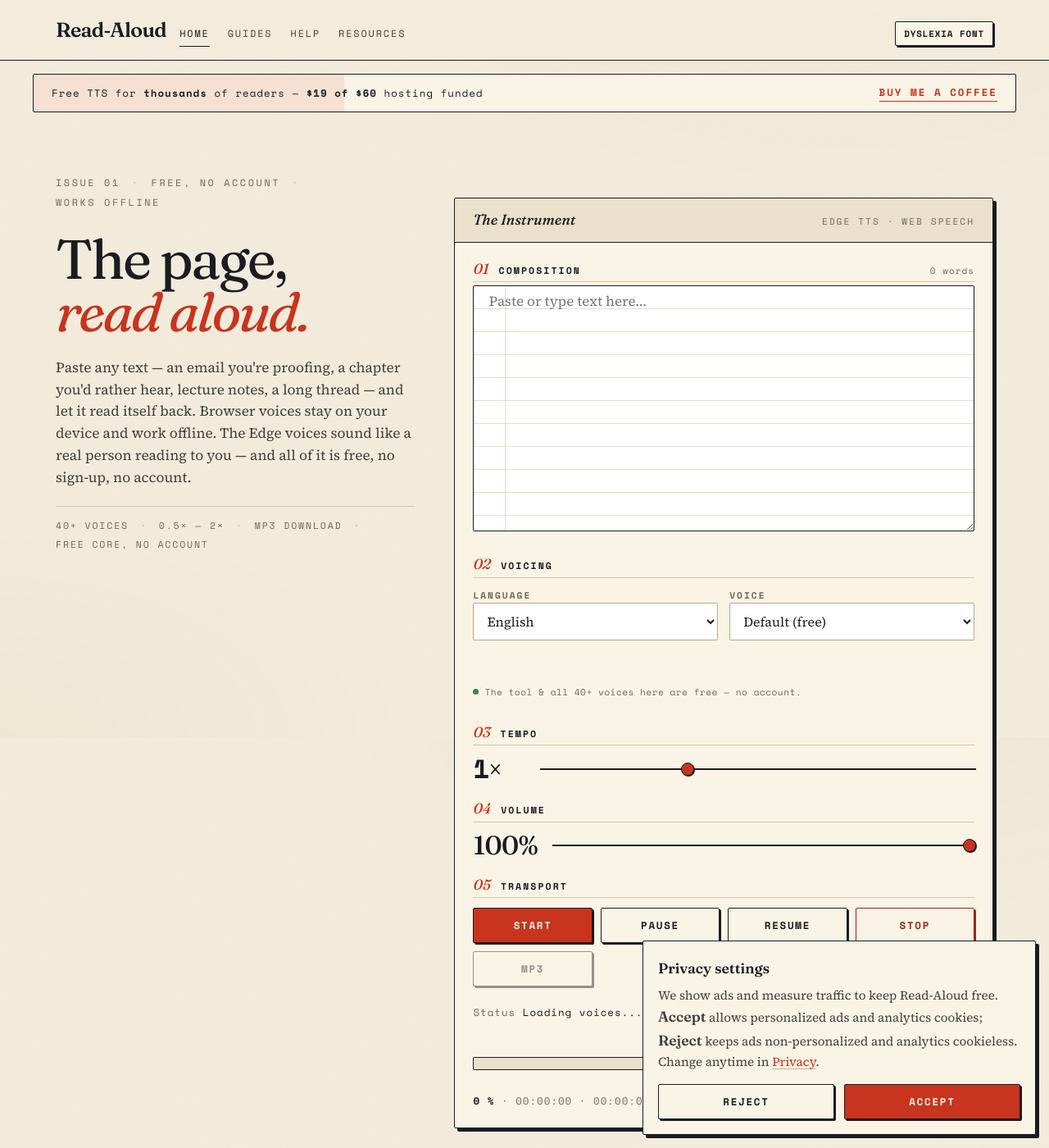
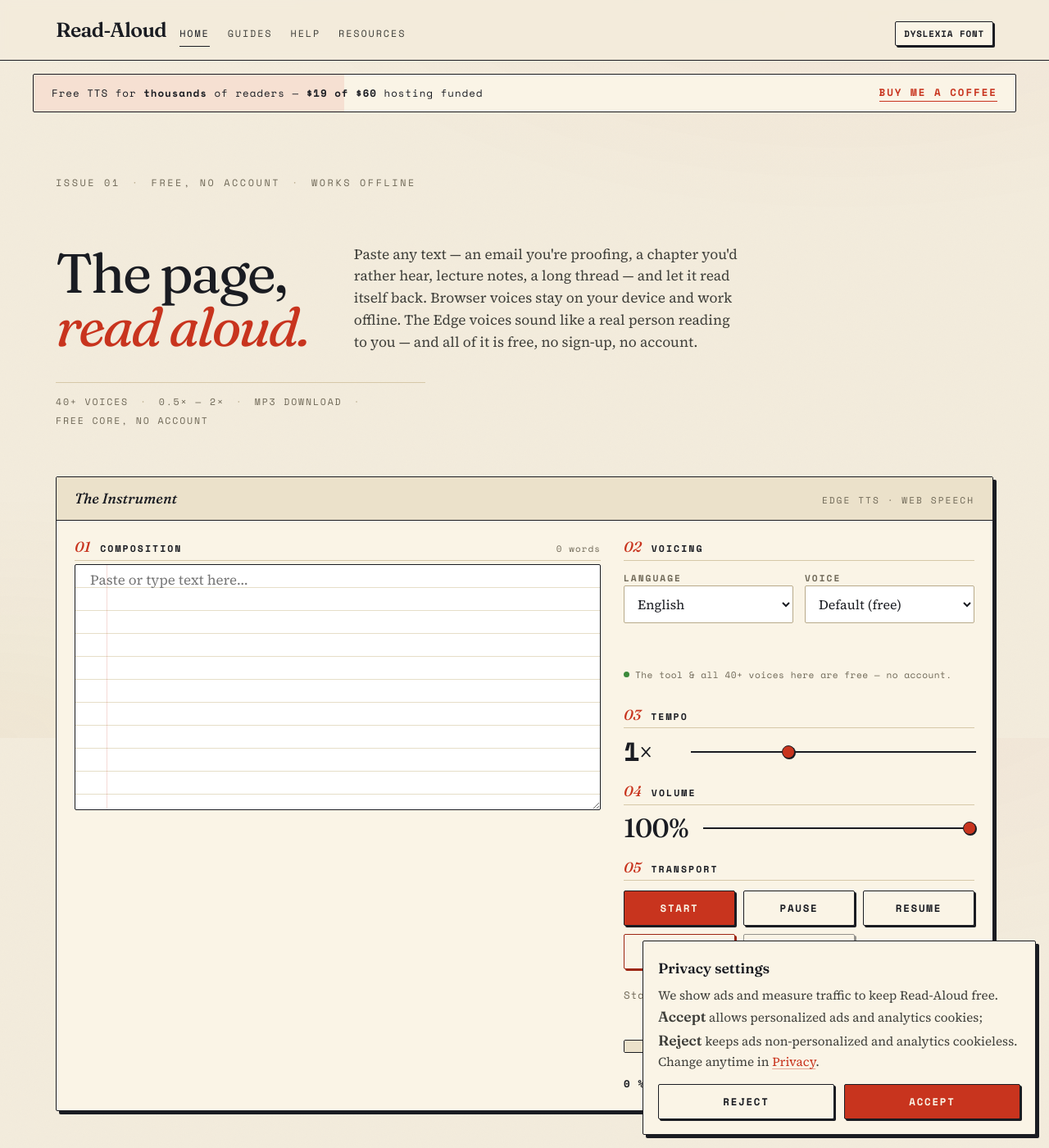
Before and after one commit to ndaly111/read-aloud, a Jekyll site: the page index.html, which Jekyll copies as it is, in a window 1280 px wide and 1400 px high. Shown: the whole window at 82% size. Built offline with Jekyll 4.4.1, drawn with Linux system fonts in a browser that asks for light colours.

Commit message:
Masthead: hero becomes a header, instrument goes full width
Replaces the desktop two-column hero/tool split. The hero text now lays
out as a compact header (title left, lede right, eyebrow and tags full
row) and the instrument takes the entire 1200px below it, which lets the
tool's own two-column layout (composition left, controls right) finally
apply on the homepage.

```diff
--- a/index.html
+++ b/index.html
@@ -9,7 +9,7 @@
 <meta name="description" content="Free text-to-speech tool with premium neural voices. Paste text, pick a voice and speed, and listen instantly. Browser voices work offline; premium voices offer natural sound.">
 
 <!-- ——— Retro CSS ——— -->
-  <link rel="stylesheet" href="/styles.css?v=20260612c">
+  <link rel="stylesheet" href="/styles.css?v=20260612d">
   <script src="/cookie-consent.js" defer></script>
 </head>
 
@@ -344,7 +344,7 @@
 </script>
 
 <!-- main logic -->
-<script src="readaloud.js?v=20260612c"></script>
+<script src="readaloud.js?v=20260612d"></script>
 
 <!-- visit counter + goal fill -->
 <script>
--- a/styles.css
+++ b/styles.css
@@ -546,12 +546,21 @@
 }
 
 @media (min-width: 1000px) {
+  /* Header above, full-width instrument below — the tool IS the page. */
   .masthead-grid {
-    /* The instrument is the product — give it the lion's share on desktop. */
-    grid-template-columns: 2fr 3fr;
-    gap: 48px;
-    align-items: start;
+    gap: 30px;
   }
+  .masthead-text {
+    display: grid;
+    grid-template-columns: auto 1fr;
+    column-gap: 56px;
+    row-gap: 14px;
+    align-items: end;
+  }
+  .hero-eyebrow,
+  .hero-tags { grid-column: 1 / -1; }
+  .hero-title,
+  .hero-lede { margin: 0; }
 }
 
 .masthead-text > * + * { margin-top: 18px; }
@@ -582,13 +591,8 @@
 }
 .hero-tags .sep { color: var(--rule); }
 
-/* When inside masthead, the instrument stacks vertically (column is too narrow for 2-col) */
-@media (min-width: 1000px) {
-  .masthead-tool .tool-grid {
-    grid-template-columns: 1fr;
-    gap: 22px;
-  }
-}
+/* Full-width masthead instrument: the base .tool-grid 2-col rule (>=900px,
+   textarea left / controls right) applies — no narrow-column override needed. */
 .masthead-tool .panel--instrument .panel-header { padding: 12px 22px; }
 .masthead-tool .panel--instrument .tool-grid { padding: 22px; }
 .masthead-tool textarea#txt { min-height: 160px; }
```
